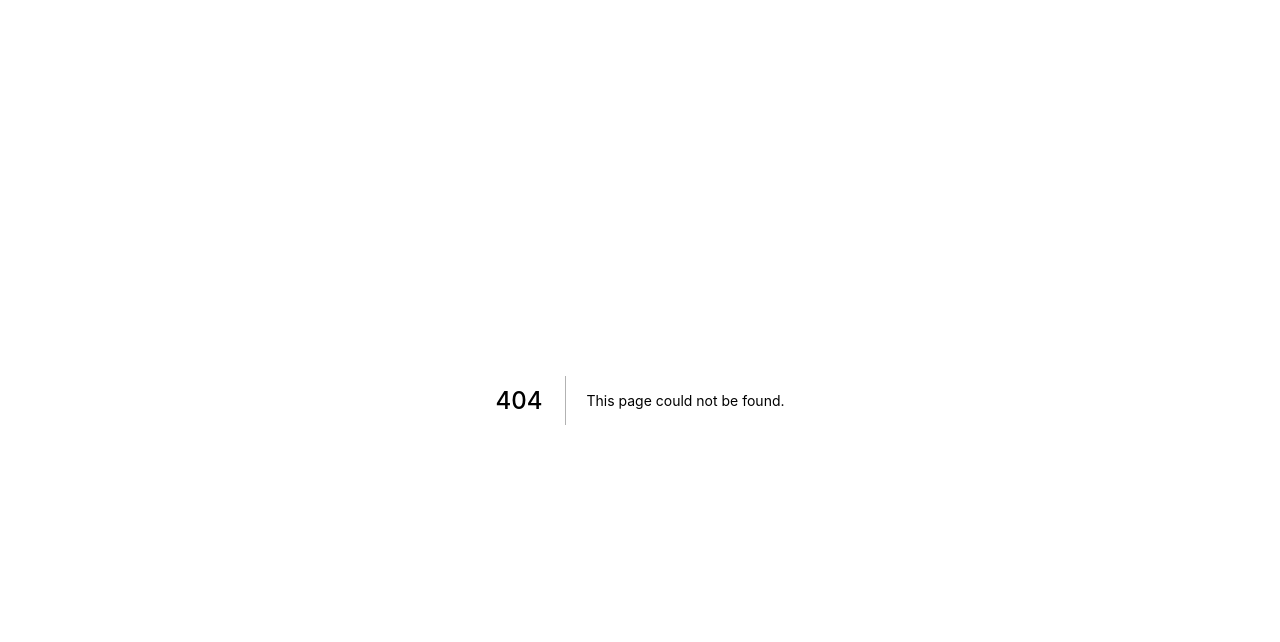
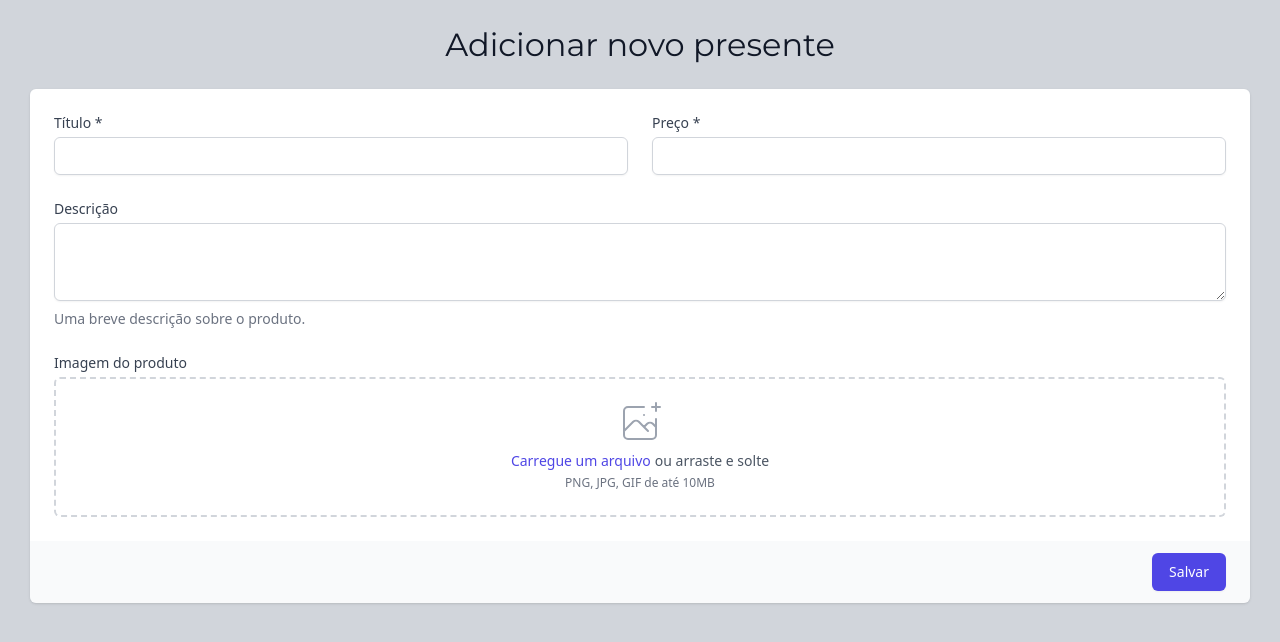
Before and after one commit to gutemberg-jhonata/icasei-clone, a Next.js app: page /painel in a window 1280 px wide. Before the commit this address had no page. Shown: the top 642 px of the page. Built offline with nearby package versions, Linux system fonts and the light colour scheme; a web font is replaced by a local one.

Commit message:
Add notification when save with toastfy

```diff
--- a/package.json
+++ b/package.json
@@ -22,6 +22,7 @@
     "axios": "^1.1.3",
     "next": "^12.3.1",
     "react": "^18.2.0",
-    "react-dom": "^18.2.0"
+    "react-dom": "^18.2.0",
+    "react-toastify": "^9.0.8"
   }
 }
--- a/src/components/GiftForm/index.tsx
+++ b/src/components/GiftForm/index.tsx
@@ -1,18 +1,64 @@
 import { useState } from "react";
 import { api } from "../../server/api";
 
+import { ToastContainer, toast } from 'react-toastify';
+import 'react-toastify/dist/ReactToastify.css';
+
 export function GiftForm() {
   const [ title, setTitle ] = useState("")
-  const [ price, setPrice ] = useState("")
+  const [ price, setPrice ] = useState(null)
   const [ description, setDescription ] = useState("")
 
   async function saveGift(event) {
     event.preventDefault()
 
-    await api.post('/gift/create', {
+    let countError = 0;
+
+    if (title.trim().length < 3) {
+      toast("O presente precisa ter um título.", {
+        type: 'error',
+        theme: 'colored'
+      })
+
+      countError++
+    }
+
+    if (!price) {
+      toast("O presente precisa ter um valor.", {
+        type: 'error',
+        theme: 'colored'
+      })
+
+      countError++
+    }
+
+    if (countError > 0) {
+      return
+    }
+
+    const response = await api.post('/gift/create', {
       title,
       price,
       description
+    })
+
+    if (response.status !== 201) {
+      toast("Ops, algum erro ocorreu no servidor.", {
+        type: 'error',
+        theme: 'colored'
+      })
+
+      toast("Tente novamente em alguns instantes.", {
+        type: 'info',
+        theme: 'colored'
+      })
+
+      return
+    }
+
+    toast("Seu presente foi salvo com sucesso.", {
+      type: 'success',
+      theme: 'colored'
     })
 
     setTitle("")
@@ -29,7 +75,7 @@ export function GiftForm() {
                   <div className="grid grid-cols-2 gap-6">
                     <div className="col-span-3 sm:col-span-1">
                       <label htmlFor="first-name" className="block text-sm font-medium text-gray-700">
-                        Titulo
+                        Título *
                       </label>
                       <input
                         type="text"
@@ -44,7 +90,7 @@ export function GiftForm() {
 
                     <div className="col-span-3 sm:col-span-1">
                       <label htmlFor="last-name" className="block text-sm font-medium text-gray-700">
-                        Preço
+                        Preço *
                       </label>
                       <input
                         type="number"
@@ -123,6 +169,7 @@ export function GiftForm() {
                 </div>
               </div>
             </form>
+            <ToastContainer />
           </div>
     </>
   )
```
Also changed, not shown: src/pages/painel/index.tsx (renamed from src/pages/panel/index.tsx), src/pages/painel/panel.module.css (renamed from src/pages/panel/panel.module.css), 1 other file (tests, documents, lock files or other folders).
